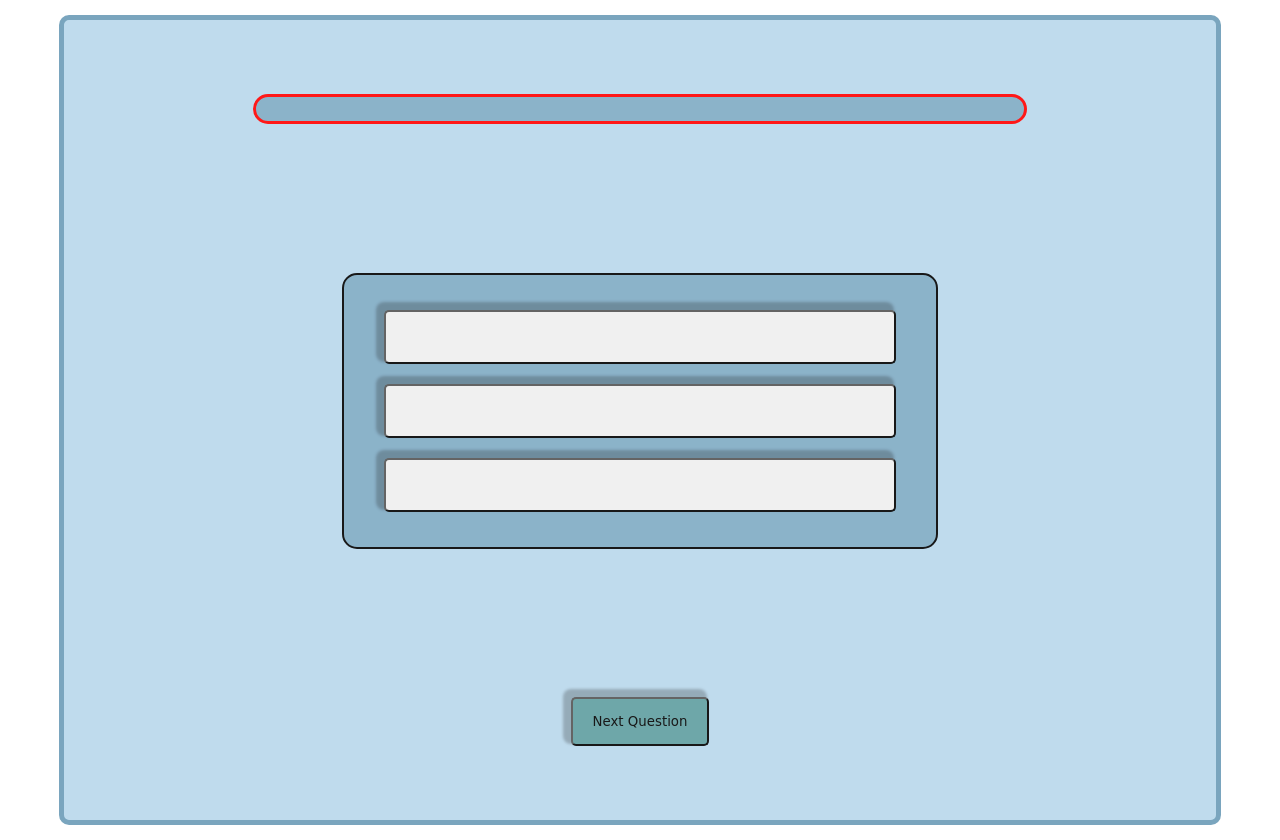
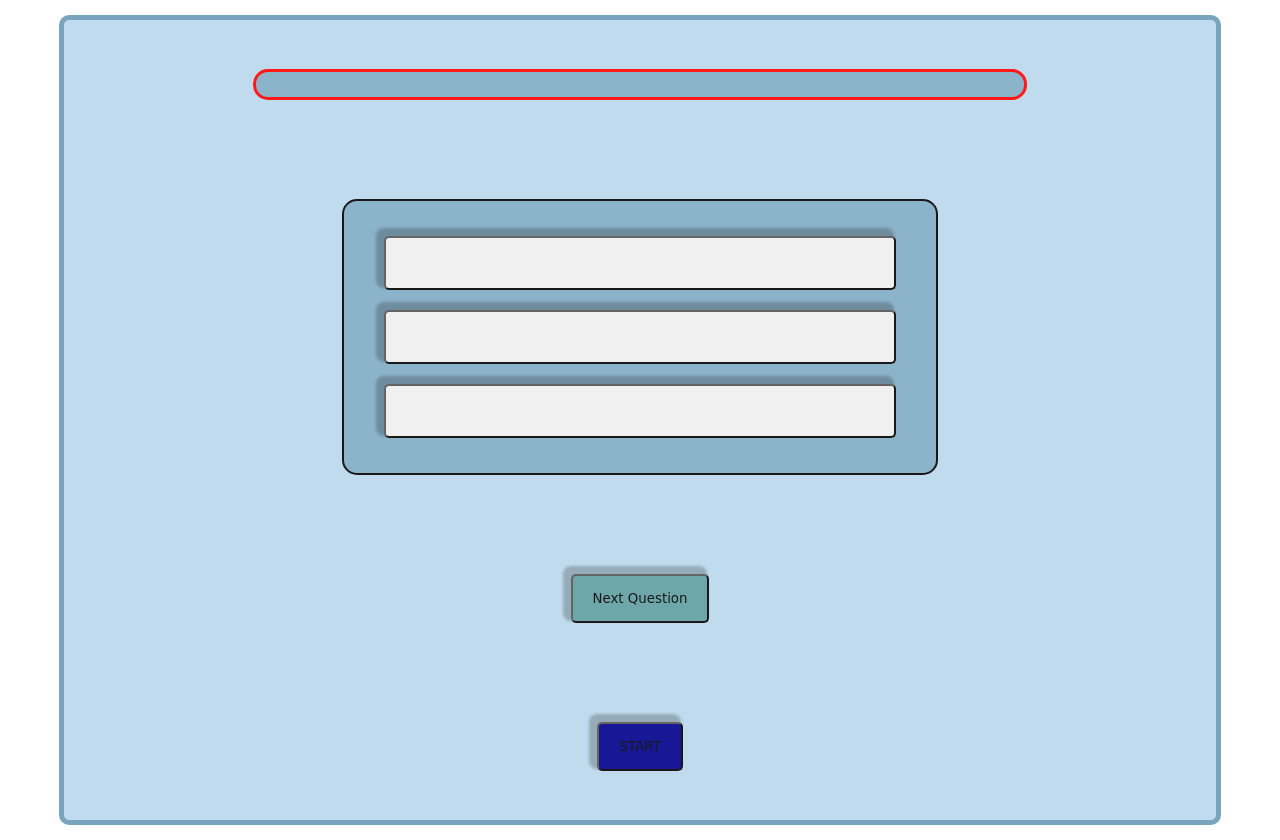
Before and after one commit to sha-hinya/web-dev-quiz, a plain HTML site: page index.html in a window 1280 px wide. Drawn offline with Linux system fonts and the light colour scheme.

Commit message:
implement start button and add background image

```diff
--- a/data.js
+++ b/data.js
@@ -7,7 +7,7 @@ let questionArr = [
   },
   {
     question: "HTML - what is true for a block level element?",
-    correctAnswer: "<section> is a block level element",
+    correctAnswer: "&lt;section&gt; is a block level element",
     wrongAnswer1: "only take up as much space as necessary",
     wrongAnswer2: "both answers above are true"
   },
--- a/index.html
+++ b/index.html
@@ -27,6 +27,7 @@
       </div>
     </div>
     <button class="btn-next">Next Question</button>
+    <button class="btn-start">START</button>
   </div>
   <script src="data.js"></script>
   <script src="script.js"></script>
--- a/script.js
+++ b/script.js
@@ -1,8 +1,7 @@
-let count = 0
-let start = false
+let count = 0;
+let start = false;
 
 
-//button.onclick = startGame()
 
 
 function startGame() {
@@ -10,6 +9,10 @@ function startGame() {
 
   if (start === true) {
     showQuestion();
+    btnStart.style.visibility = "hidden"
+
+
+
   }
   //hide button start
 }
@@ -106,6 +109,16 @@ const questionBoxH3 = document.querySelector(".questionBox > h3");
 const answerBox = document.getElementsByClassName(".answerBox");
 const options = document.querySelectorAll(".options button");
 const btnNext = document.querySelector(".btn-next");
+const btnStart = document.querySelector(".btn-start");
+console.log(btnStart)
+
+btnStart.onclick = startGame
+
+
+
+
+
+
 let currentQuestion = 0;
 let score = 0;
 // let firstQuestion = questionArr[0].question;
--- a/style.css
+++ b/style.css
@@ -81,3 +81,12 @@ h3 {
   /* font-weight: bold; */
   /* width: 12vw; */
 }
+
+.btn-start {
+  background-color: darkblue;
+  box-shadow: -5px -5px 3px 3px rgba(0, 0, 0, 0.25);
+  align-self: center;
+  border-radius: 5px;
+  padding: 15px 20px;
+  font-family: 'Kalam', cursive;
+}
```
